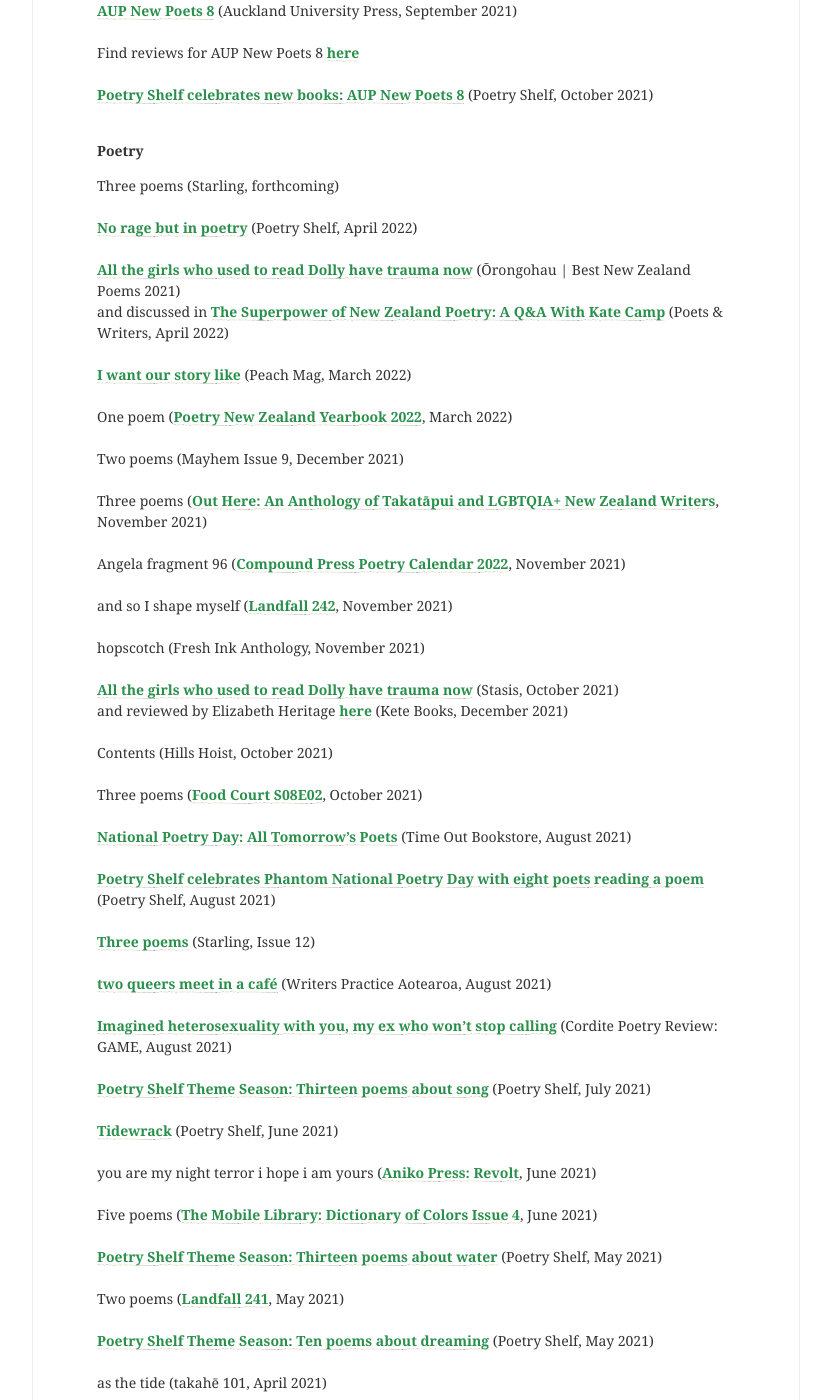
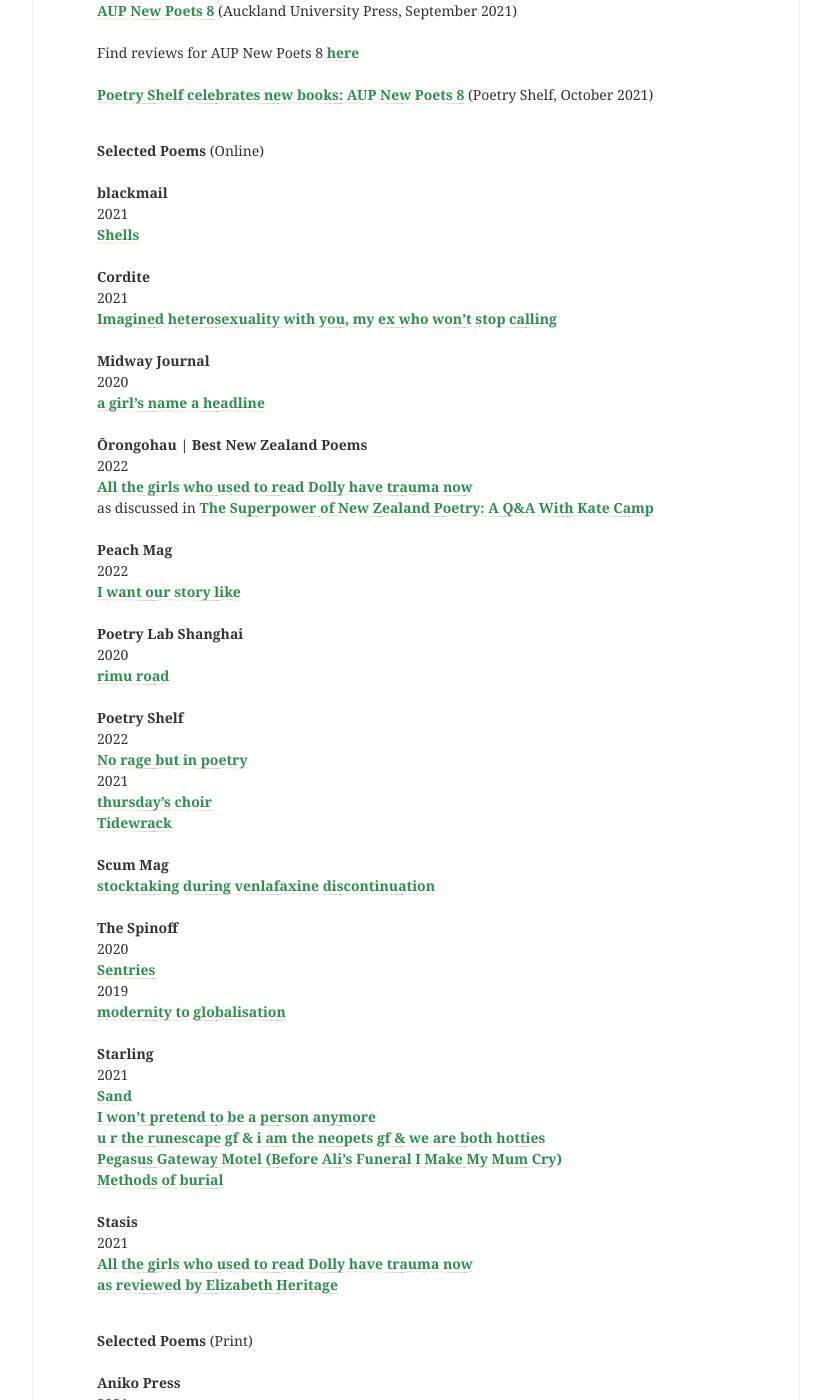
Before and after one commit to lilyholloway/lilyholloway.github.io, a Jekyll site: the page built from cv.md, in a window 1280 px wide and 1400 px high, scrolled down 483 px. Shown: the whole window, without its empty margins (224-1055 px from the left). Built offline with Jekyll 4.4.1, drawn with Linux system fonts in a browser that asks for light colours; nearby versions of some CDN libraries; some of the changed text lies outside the part shown.

Commit message:
Update cv.md

```diff
--- a/cv.md
+++ b/cv.md
@@ -4,177 +4,192 @@
 
 ---
 
-<b>Poetry Collection</b><br>
+<b>Poetry Chapbook</b><br>
 <br>
 <b><a href="https://aucklanduniversitypress.co.nz/aup-new-poets-8/">AUP New Poets 8</a></b> (Auckland University Press, September 2021)<br>
 <br>
 Find reviews for AUP New Poets 8 <b><a href="https://lilyholloway.co.nz/books">here</a></b><br>
 <br>
-<b><a href="https://nzpoetryshelf.com/2021/10/05/poetry-shelf-celebrates-new-books-aup-new-poets-8/">Poetry Shelf celebrates new books: AUP New Poets 8</a></b> (Poetry Shelf, October 2021)
-<br>
+<b><a href="https://nzpoetryshelf.com/2021/10/05/poetry-shelf-celebrates-new-books-aup-new-poets-8/">Poetry Shelf celebrates new books: AUP New Poets 8</a></b> (Poetry Shelf, October 2021)<br>
 <br>
 
-<b>Poetry</b><br>
+<b>Selected Poems</b> (Online)<br>
+<br>
+<b>blackmail</b><br>
+2021<br>
+<b><a href="http://www.blackmailpress.com/LH44.html">Shells</a></b><br>
+<br>
+<b>Cordite</b><br>
+2021<br>
+<b><a href="http://cordite.org.au/poetry/game/imagined-heterosexuality-with-you-my-ex-who-wont-stop-calling/">Imagined heterosexuality with you, my ex who won't stop calling</a></b><br>
+<br>
+<b>Midway Journal</b><br>
+2020<br>
+<b><a href="http://midwayjournal.com/a-girls-name-a-headline/">a girl's name a headline</a></b><br>
+<br>
+<b>Ōrongohau | Best New Zealand Poems</b><br>
+2022<br>
+<b><a href="https://www.bestnewzealandpoems.org.nz/2021-contents/lily-holloway/">All the girls who used to read Dolly have trauma now</a></b><br>
+as discussed in <b><a href="https://www.pw.org/content/the_superpower_of_new_zealand_poetry_a_qa_with_kate_camp">The Superpower of New Zealand Poetry: A Q&A With Kate Camp</a></b><br>
+<br>
+<b>Peach Mag</b><br>
+2022<br>
+<b><a href="https://www.peachmgzn.com/lily-holloway">I want our story like</a></b><br>
+<br>
+<b>Poetry Lab Shanghai</b><br>
+2020<br>
+<b><a href="https://www.poetrylabshanghai.com/post/summer20">rimu road</a></b><br>
+<br>
+<b>Poetry Shelf</b><br>
+2022<br>
+<b><a href="https://nzpoetryshelf.com/2022/04/14/poetry-shelf-paragraphs-25-poets-on-poetry/">No rage but in poetry</a></b><br>
+2021<br>
+<b><a href="https://nzpoetryshelf.com/2021/07/30/poetry-shelf-theme-season-thirteen-poems-about-song/">thursday's choir</a></b><br>
+<b><a href="https://nzpoetryshelf.com/2021/06/28/poetry-shelf-noticeboard-lily-holloways-tidewrack/">Tidewrack</a></b><br>
+<br>
+<b>Scum Mag</b><br>
+<b><a href="http://www.scum-mag.com/stocktaking-during-venlafaxine-discontinuation/">stocktaking during venlafaxine discontinuation</a></b><br>
+<br>
+<b>The Spinoff</b><br>
+2020<br>
+<b><a href="https://thespinoff.co.nz/books/30-10-2020/the-friday-poem-sentries-by-lily-holloway/">Sentries</a></b><br>
+2019<br>
+<b><a href="https://thespinoff.co.nz/books/18-10-2019/the-friday-poem-modernity-to-globalisation-by-lily-holloway/">modernity to globalisation</a></b><br>
+<br>
+<b>Starling</b><br>
+2021<br>
+<b><a href="https://www.starlingmag.com/issue-12/lily-holloway">Sand</a></b><br>
+<b><a href="https://www.starlingmag.com/issue-12/lily-holloway">I won't pretend to be a person anymore</a></b><br>
+<b><a href="https://www.starlingmag.com/issue-12/lily-holloway">u r the runescape gf & i am the neopets gf & we are both hotties</a></b><br>
+<b><a href="https://www.starlingmag.com/issue-11/lily-holloway">Pegasus Gateway Motel (Before Ali's Funeral I Make My Mum Cry)</a></b><br>
+<b><a href="https://www.starlingmag.com/issue-11/lily-holloway">Methods of burial</a></b><br>
+<br>
+<b>Stasis</b><br>
+2021<br>
+<b><a href="https://www.stasisjournal.com/home/all-the-girls-who-used-to-read-dolly-have-trauma-now">All the girls who used to read Dolly have trauma now</a></b><br>
+<b><a href="https://www.ketebooks.co.nz/all-book-reviews/review-stasis-journal-anthology-epl7k-skl78">as reviewed by Elizabeth Heritage</a></b><br>
+<br>
 
-Three poems (Starling, forthcoming)<br>
+<b>Selected Poems</b> (Print)<br>
 <br>
-<b><a href="https://nzpoetryshelf.com/2022/04/14/poetry-shelf-paragraphs-25-poets-on-poetry/">No rage but in poetry</a></b> (Poetry Shelf, April 2022)<br>
+<b>Aniko Press</b><br>
+2021<br>
+you are my night terror i hope i am yours<br>
+2020<br>
+Getting Colder<br>
 <br>
-<b><a href="https://www.bestnewzealandpoems.org.nz/2021-contents/lily-holloway/">All the girls who used to read Dolly have trauma now</a></b> (Ōrongohau | Best New Zealand Poems 2021)<br> and discussed in <b><a href="https://www.pw.org/content/the_superpower_of_new_zealand_poetry_a_qa_with_kate_camp">The Superpower of New Zealand Poetry: A Q&A With Kate Camp</a></b> (Poets & Writers, April 2022)<br>
+<b>Compound Press Poetry Calendar</b><br>
+2021<br>
+Angela fragment 96<br>
 <br>
-<b><a href="https://www.peachmgzn.com/lily-holloway">I want our story like</a></b> (Peach Mag, March 2022)<br>
+<b>Fresh Ink Anthology</b><br>
+hopscotch<br>
 <br>
-One poem (<b><a href="https://www.masseypress.ac.nz/books/poetry-new-zealand-yearbook-2022/">Poetry New Zealand Yearbook 2022</a></b>, March 2022)<br>
+<b>Hills Hoist</b><br>
+2021<br>
+Contents<br>
 <br>
-Two poems (Mayhem Issue 9, December 2021)<br>
+<b>Landfall</b><br>
+2021<br>
+and so I shape myself<br>
+Under the falling chestnuts<br>
+periphery<br>
 <br>
-Three poems (<b><a href="https://aucklanduniversitypress.co.nz/out-here-an-anthology-of-takat-pui-and-lgbtqia-writers-from-aotearoa/">Out Here: An Anthology of Takatāpui and LGBTQIA+ New Zealand Writers</a></b>, November 2021)<br>
+<b>Mayhem</b><br>
+2021<br>
+on the way to the bus-stop<br>
+what you've left me:<br>
+2020<br>
+Buffet<br>
+2019<br>
+24<br>
 <br>
-Angela fragment 96 (<b><a href="https://compoundpress.org/books/poetry-calendar-2022/">Compound Press Poetry Calendar 2022</a></b>, November 2021)<br>
+<b><a href="https://aucklanduniversitypress.co.nz/out-here-an-anthology-of-takat-pui-and-lgbtqia-writers-from-aotearoa/">Out Here: An Anthology of Takatāpui and LGBTQIA+ New Zealand Writers</a></b><br>
+i think i can feel reverberations of something further downstream<br>
+The Thing<br>
+Commuting with Angela<br>
 <br>
-and so I shape myself (<b><a href="https://www.otago.ac.nz/press/books/otago831149.html">Landfall 242</a></b>, November 2021)<br>
+<b>Overcommunicate</b><br>
+2020<br>
+Blue<br>
 <br>
-hopscotch (Fresh Ink Anthology, November 2021)<br>
+<b>Poetry New Zealand Yearbook</b><br>
+2022<br>
+your ex texts you every august from a new number<br>
+2021<br>
+bed against the wall<br>
+The road to the hill is closed<br>
 <br>
-<b><a href="https://www.stasisjournal.com/home/all-the-girls-who-used-to-read-dolly-have-trauma-now">All the girls who used to read Dolly have trauma now</a></b> (Stasis, October 2021) <br>and reviewed by Elizabeth Heritage <b><a href="https://www.ketebooks.co.nz/all-book-reviews/review-stasis-journal-anthology-epl7k-skl78">here</a></b> (Kete Books, December 2021)<br>
-<br>
-Contents (Hills Hoist, October 2021)<br>
-<br>
-Three poems (<b><a href="https://www.foodcourtbooks.com/shop/p/food-court-s08e02-digital">Food Court S08E02</a></b>, October 2021)<br>
-<br>
-<b><a href="https://www.timeout.co.nz/upcoming-events/npd2021">National Poetry Day: All Tomorrow's Poets</a></b> (Time Out Bookstore, August 2021)<br>
-<br>
-<b><a href="https://nzpoetryshelf.com/2021/08/27/poetry-shelf-celebrates-phantom-national-poetry-day-with-eight-poets-reading-a-poem/">Poetry Shelf celebrates Phantom National Poetry Day with eight poets reading a poem</a></b> (Poetry Shelf, August 2021)<br>
-<br>
-<b><a href="https://www.starlingmag.com/issue-12/lily-holloway">Three poems</a></b> (Starling, Issue 12)<br>
-<br>
-<b><a href="https://writerspractice.nz/two-queers-meet-in-cafe/">two queers meet in a café</a></b> (Writers Practice Aotearoa, August 2021)<br>
-<br>
-<b><a href="http://cordite.org.au/poetry/game/imagined-heterosexuality-with-you-my-ex-who-wont-stop-calling/">Imagined heterosexuality with you, my ex who won't stop calling</a></b> (Cordite Poetry Review: GAME, August 2021)<br>
-<br>
-<b><a href="https://nzpoetryshelf.com/2021/07/30/poetry-shelf-theme-season-thirteen-poems-about-song/">Poetry Shelf Theme Season: Thirteen poems about song</a></b> (Poetry Shelf, July 2021)<br>
-<br>
-<b><a href="https://nzpoetryshelf.com/2021/06/28/poetry-shelf-noticeboard-lily-holloways-tidewrack/">Tidewrack</a></b> (Poetry Shelf, June 2021)<br>
-<br>
-you are my night terror i hope i am yours (<b><a href="https://www.anikopress.com/shop/p/issue2">Aniko Press: Revolt</a></b>, June 2021)<br>
-<br>
-Five poems (<b><a href="https://www.aerogramme.org/magazine">The Mobile Library: Dictionary of Colors Issue 4</a></b>, June 2021)<br>
-<br>
-<b><a href="https://nzpoetryshelf.com/2021/05/28/poetry-shelf-theme-season-thirteen-poems-about-water/">Poetry Shelf Theme Season: Thirteen poems about water</a></b> (Poetry Shelf, May 2021)<br>
-<br>
-Two poems (<b><a href="https://www.otago.ac.nz/press/books/otago825242.html">Landfall 241</a></b>, May 2021)<br>
-<br>
-<b><a href="https://nzpoetryshelf.com/2021/05/07/poetry-shelf-theme-season-ten-poems-about-dreaming/">Poetry Shelf Theme Season: Ten poems about dreaming</a></b> (Poetry Shelf, May 2021)<br>
-<br>
-as the tide (takahē 101, April 2021)<br>
-<br>
-<b><a href="https://nzpoetryshelf.com/2021/04/14/poetry-shelf-celebrates-new-books-with-readings-ten-poets-read-from-poetry-new-zealand-yearbook-2021/">Ten poets read from Poetry New Zealand Yearbook 2021</a></b> (Poetry Shelf, April 2021)<br>
-<br>
-Two poems (<b><a href="https://www.masseypress.ac.nz/books/poetry-new-zealand-yearbook-2021/">Poetry New Zealand Yearbook 2021</a></b>, March 2021)<br>
-<br>
-<b><a href="https://www.starlingmag.com/issue-11/lily-holloway">Two poems</a></b> (Starling, Issue 11)<br>
-<br>
-<b><a href="http://www.blackmailpress.com/LH44.html">Shells</a></b> (blackmail 44, February 2021)<br>
-<br>
-Buffet (<b><a href="https://www.mayhemjournal.co.nz/shop/product/471459/mayhem-2020--issue-8/">Mayhem Issue 8</a></b>, November 2020)<br>
-<br>
-Getting Colder (<b><a href="https://www.anikopress.com/shop/p/aniko-press-issue-one-unsung">Aniko Press: Unsung</a></b>, October 2020)<br>
-<br>
-<b><a href="https://thespinoff.co.nz/books/30-10-2020/the-friday-poem-sentries-by-lily-holloway/">Sentries</a></b> (The Spinoff, October 2020)<br>
-<br>
-<b><a href="https://nzpoetryshelf.com/2020/10/30/poetry-shelf-video-lounge-lily-holloway-reads-some-poems/">Poetry Shelf Video Lounge: Lily Holloway reads some poems</a></b> (Poetry Shelf, October 2020)<br>
-<br>
-Blue (<b><a href="https://overcommunicate.bigcartel.com/product/love-poems">Overcommunicate: Love Poems</a></b>, October 2020)<br>
-<br>
-<b><a href="https://www.thebanyanreview.org/issue3-fall-2020/lillyholloway-issue3-fall-2020-elements-2/">Four poems</a></b> (The Banyan Review, Fall 2020)<br>
-<br>
-<b><a href="http://midwayjournal.com/a-girls-name-a-headline/">a girl's name a headline</a></b> (Midway Journal, Volume 4, Issue 3)<br>
-<br>
-<b><a href="http://www.scum-mag.com/stocktaking-during-venlafaxine-discontinuation/">stocktaking during venlafaxine discontinuation</a></b> (Scum, July 2020)<br>
-<br>
-<b><a href="https://www.poetrylabshanghai.com/post/summer20">rimu road</a></b> (Poetry Lab Shanghai, Summer 2020, and <b><a href="https://www.poetrylabshanghai.com/store">PLS Anthology Volume I</a></b>)<br>
-<br>
-<b><a href="https://www.millymagazine.com/two-poems-by-lily-holloway">Two Poems</a></b> (Milly Magazine, May 2020)<br>
-<br>
-<b><a href="https://www.thethreelamps.com/article/lily-holloway?publication=spring-2019">Three Poems</a></b> (Three Lamps, Spring 2019)<br>
-<br>
-<b><a href="https://poetrysocietynz.files.wordpress.com/2020/04/a-fine-line-summer-2019-digital.pdf">the bluebeard</a></b> (NZPS a fine line, Summer 2019/2020)<br>
-<br>
-<b><a href="https://thespinoff.co.nz/books/18-10-2019/the-friday-poem-modernity-to-globalisation-by-lily-holloway/">modernity to globalisation</a></b> (The Spinoff, October 2019)<br>
-<br>
-24 (<b><a href="https://www.mayhemjournal.co.nz/page/7-0-contents/">Mayhem Issue 7</a></b>, November 2019)<br>
+<b>takahē</b><br>
+2021<br>
+as the tide<br>
 <br>
 
 
+<b>Listen</b>
+<br>
+2021<br>
+<b><a href="https://www.timeout.co.nz/upcoming-events/npd2021">National Poetry Day: All Tomorrow's Poets</a></b><br>
+<b><a href="https://nzpoetryshelf.com/2021/08/27/poetry-shelf-celebrates-phantom-national-poetry-day-with-eight-poets-reading-a-poem/">Poetry Shelf celebrates Phantom National Poetry Day with eight poets reading a poem</a></b><br>
+<b><a href="https://nzpoetryshelf.com/2021/04/14/poetry-shelf-celebrates-new-books-with-readings-ten-poets-read-from-poetry-new-zealand-yearbook-2021/">Ten poets read from Poetry New Zealand Yearbook 2021</a></b><br>
+2020<br>
+<b><a href="https://nzpoetryshelf.com/2020/10/30/poetry-shelf-video-lounge-lily-holloway-reads-some-poems/">Poetry Shelf Video Lounge: Lily Holloway reads some poems</a></b><br>
+<br>
+
 <b>Non-Fiction</b><br>
 
-<b><a href="https://thespinoff.co.nz/books/26-06-2022/one-more-for-the-bloodbath">One more for the bloodbath: Lily Holloway reviews Meat Lovers by Rebecca Hawkes</a></b> (The Spinoff, June 2022)<br>
+2022<br>
+<b><a href="https://thespinoff.co.nz/books/26-06-2022/one-more-for-the-bloodbath">One more for the bloodbath: Lily Holloway reviews Meat Lovers by Rebecca Hawkes</a></b> (The Spinoff)<br>
+2021<br>
+<b><a href="https://saltyworld.net/the-retrauma-of-filing-a-police-report/">The (re)Trauma of Filing a Police Report</a></b> (Salty Mag)<br>
+<b><a href="https://www.newsroom.co.nz/the-ghost-in-my-social-media">The Ghost in My Social Media</a></b> (Newsroom)<br>
+2020<br>
+<b><a href="https://www.pantograph-punch.com/posts/Waiting-for-Metamorphosis">Waiting for Metamorphosis</a></b> (The Pantograph Punch)<br>
+2019<br>
+I wander, she holds my hand (Mayhem)<br>
+Happily Ever After: Life After the Ring (Interesting Journal)<br>
 <br>
-<b><a href="https://saltyworld.net/the-retrauma-of-filing-a-police-report/">The (re)Trauma of Filing a Police Report</a></b> (Salty Mag, November 2021)<br>
-<br>
-<b><a href="https://www.newsroom.co.nz/the-ghost-in-my-social-media">The Ghost in My Social Media</a></b> (Newsroom, October 2021)<br>
-<br>
-<b><a href="https://www.pantograph-punch.com/posts/Waiting-for-Metamorphosis">Waiting for Metamorphosis</a></b> (The Pantograph Punch, July 2020)<br>
-<br>
-<b><a href="https://poetrysociety.org.nz/lost-and-somewhere-else-by-jenny-bornholdt/">Review of Lost and Somewhere Else by Jenny Bornholdt</a></b> (NZPS Poetry Micro-reviews, 2020) <br>
-<br>
-I wander, she holds my hand (<b><a href="https://www.mayhemjournal.co.nz/page/7-0-contents/">Mayhem Issue 7, 2019</a></b>)<br>
-<br>
-Happily Ever After: Life After the Ring (Interesting Journal Edition 9, 2019)<br>
-<br>
-
 
 <b>Short Fiction</b><br>
 
-<b><a href="https://open.spotify.com/episode/5poNhuzseCeBG57uilcEVj?si=1aakXCdRRkWLcbXQWhwYEg">Lily Holloway Reads "River Axe"</a></b> (Telescope Podcast, February 2021)<br>
+2020<br>
+Auckland in 100 Words (Interesting Journal)<br>
 <br>
-Auckland in 100 Words (Interesting Journal Edition 10, October 2020)<br>
+<b><a href="https://www.starlingmag.com/issue-10/lily-holloway">'Dirt', 'My Street', 'Magic' and 'University'</a></b> (Starling)<br>
 <br>
-<b><a href="https://www.starlingmag.com/issue-10/lily-holloway">'Dirt', 'My Street', 'Magic' and 'University'</a></b> (Starling, Issue 10)<br>
-<br>
-Flying (Mindfood Magazine, November 2019)<br>
+2019<br>
+Flying (Mindfood Magazine)<br>
 <br>
 
 
 <b>Other Writing</b><br>
 
-<b><a href="https://eelmag.com/edition-one/editorial">a note from the editors</a></b> (eel mag, May 2022)<br>
-<br>
-Interviewed for <b><a href="https://www.newsroom.co.nz/the-future-of-new-zealand-poetry">The future of New Zealand poetry</a></b> (Newsroom, February 2022)<br>
-<br>
-<b><a href="https://nzpoetryshelf.com/2021/12/17/poetry-shelf-celebrates-2021-fifteen-authors-make-some-picks/">Poetry Shelf celebrates 2021: Fifteen authors make some picks</a></b> (Poetry Shelf, December 2021)<br>
-<br>
-Interview with Lily Holloway (Parts 1 & 2) (<b><a href="https://mailchi.mp/capartscentre.com/the-monthly-poetry-and-spoken-word-edition-august-2021-152126?fbclid=IwAR3q5ZUAwWTaR3CZUr2S_YuNU7cEDtDeaRw5-ptpoFznNI8N0mqPBl5ePgI">The Monthly, August 2021</a></b>)<br>
-<br>
-<b><a href="https://www.anikopress.com/interviews/lily-holloway-2">Q&A with Lily Holloway (round 2!)</a></b> (Aniko Press, May 2021)<br>
-<br>
-<b><a href="https://www.anikopress.com/interviews/lily-holloway">Q&A with Lily Holloway</a></b> (Aniko Press, September 2020)<br>
+2022<br>
+<b><a href="https://eelmag.com/edition-one/editorial">a note from the editors</a></b> (eel mag)<br>
+Interviewed for <b><a href="https://www.newsroom.co.nz/the-future-of-new-zealand-poetry">The future of New Zealand poetry</a></b> (Newsroom)<br>
+2021<br>
+<b><a href="https://nzpoetryshelf.com/2021/12/17/poetry-shelf-celebrates-2021-fifteen-authors-make-some-picks/">Poetry Shelf celebrates 2021: Fifteen authors make some picks</a></b> (Poetry Shelf)<br>
+<b><a href="https://www.anikopress.com/interviews/lily-holloway-2">Q&A with Lily Holloway (round 2!)</a></b> (Aniko Press)<br>
+2020<br>
+<b><a href="https://www.anikopress.com/interviews/lily-holloway">Q&A with Lily Holloway</a></b> (Aniko Press)<br>
 <br>
 
 
-<b>Writing Awards</b><br>
+<b>Awards</b><br>
 
-2021 University of Auckland Blues Award for Creative Writing<br>
-<br>
-2021 Newsroom's Award for Best Title for 'All the girls who used to read Dolly have trauma now'<br>
-<br>
-2020 Long-listed for the Monica Taylor Poetry Prize<br>
-<br>
-2020 <b><a href="https://www.caselbergtrust.org/news/poetry-prize-2020-winners-announced">Highly Commended in the Caselberg Trust International Poetry Prize</a></b><br>
-<br>
-2020 Shimon Weinroth Prize in Poetry<br>
-<br>
-2020 Second Place in Charles Brasch Young Writers' Essay Competition<br>
-<br>
-2020 Kendrick Smithyman Scholarship in Poetry<br>
-<br>
-2020 <b><a href="https://nzgivenwords.blogspot.com/2020/09/given-poems-for-national-poetry-day.html">Judges' Selection</a></b> in Given Words National Poetry Day Competition<br>
-<br>
-2019 <b><a href="https://nzgivenwords.blogspot.com/2019/09/">Best Poem in Given Words National Poetry Day Competition</a></b> (Translated into Spanish <b><a href="https://libropalabrasprestadas.blogspot.com/2019/11/dia-nacional-de-la-poesia-nueva-zelanda.html">here</a></b>)<br>
-<br>
-2019 Highly Commended in Divine Muses New Voices - Emerging Poets Competition<br>
-<br>
-2019 Shortlisted in the Monash Undergraduate Prize for Creative Writing<br>
+2021<br>
+University of Auckland Blues Award for Creative Writing<br>
+2020<br>
+Long-listed for the Monica Taylor Poetry Prize<br>
+<b><a href="https://www.caselbergtrust.org/news/poetry-prize-2020-winners-announced">Highly Commended in the Caselberg Trust International Poetry Prize</a></b><br>
+Shimon Weinroth Prize in Poetry<br>
+Second Place in Charles Brasch Young Writers' Essay Competition<br>
+Kendrick Smithyman Scholarship in Poetry<br>
+<b><a href="https://nzgivenwords.blogspot.com/2020/09/given-poems-for-national-poetry-day.html">Judges' Selection</a></b> in Given Words National Poetry Day Competition<br>
+2019<br>
+<b><a href="https://nzgivenwords.blogspot.com/2019/09/">Best Poem in Given Words National Poetry Day Competition</a></b> (Translated into Spanish <b><a href="https://libropalabrasprestadas.blogspot.com/2019/11/dia-nacional-de-la-poesia-nueva-zelanda.html">here</a></b>)<br>
+Highly Commended in Divine Muses New Voices - Emerging Poets Competition<br>
+Shortlisted in the Monash International Undergraduate Prize for Creative Writing<br>
 <br>
 
 
@@ -196,43 +211,24 @@
 <br>
 
 
-<b>Performances and Events</b><br>
+<b>Selected Performances and Events</b><br>
 
-Featured Poet for the Porirua Libraries Campaign for National Poetry Day 2021<br>
+2021<br>
+Featured Poet for the Porirua Libraries Campaign for National Poetry Day<br>
+Featured Poet for the JAFA September Qualifier<br>
+Performed at From Opposite Ends of the Earth (A New Zealand & Irish Poetry Exchange)<br>
+Producer and Host of A Night of Poetry, Auckland Pride<br>
 <br>
-Featured Poet for the JAFA September Qualifier, 2021<br>
-<br>
-Performed at Poetry & Pyjamas (Delta Variant), August 2021<br>
-<br>
-Performed at a Time Out Bookstore reading, July 2021<br>
-<br>
-Performed at From Opposite Ends of the Earth (A New Zealand & Irish Poetry Exchange), June 2021<br>
-<br>
-Performed at Make Your Noise, June 2021<br>
-<br>
-<b><a href="https://theopenbook.co.nz/events/2021/4/25/poet-poet-poet">Performed at The Open Book</a></b>, April 2021<br>
-<br>
-Producer and Host of A Night of Poetry, Auckland Pride 2021<br>
-<br>
-Performed at Poetry & Pyjamas, March 2021<br>
-<br>
+
 
 
 <b>Other</b><br>
 
 Board Member of Same Same But Different Literary Festival<br>
-<br>
 Board Member of <b><a href="https://poetrysociety.org.nz/about-us/our-people/">New Zealand Poetry Society</a></b><br>
-<br>
 <b><a href="https://www.varuna.com.au/online-programs/newzealand">Aotearoa New Zealand Lamplight Residency</a></b> recipient 2021<br>
-<br>
 <b><a href="https://authors.org.nz/opportunities/nzsa-programmes-and-services/nzsa-mentor-programme/mentee-recipients-of-2021/">NZSA Mentorship</a></b> recipient 2021<br>
-<br>
 Guest judge for The University of Auckland Poetry Slam, 2021<br>
-<br>
 Recipient of the Blackbird Foundation Protostar Grant, 2021<br>
-<br>
 Database Manager for takahē literary magazine 2021<br>
-<br>
 Participant in Auckland Theatre Company's Young Writers' Table 2019<br>
-<br>
```
